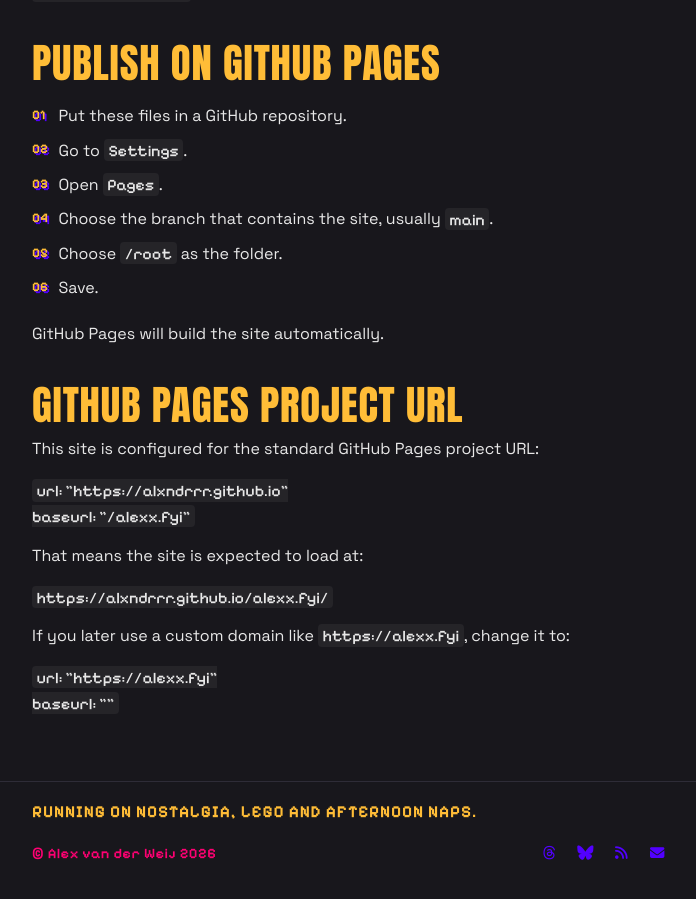
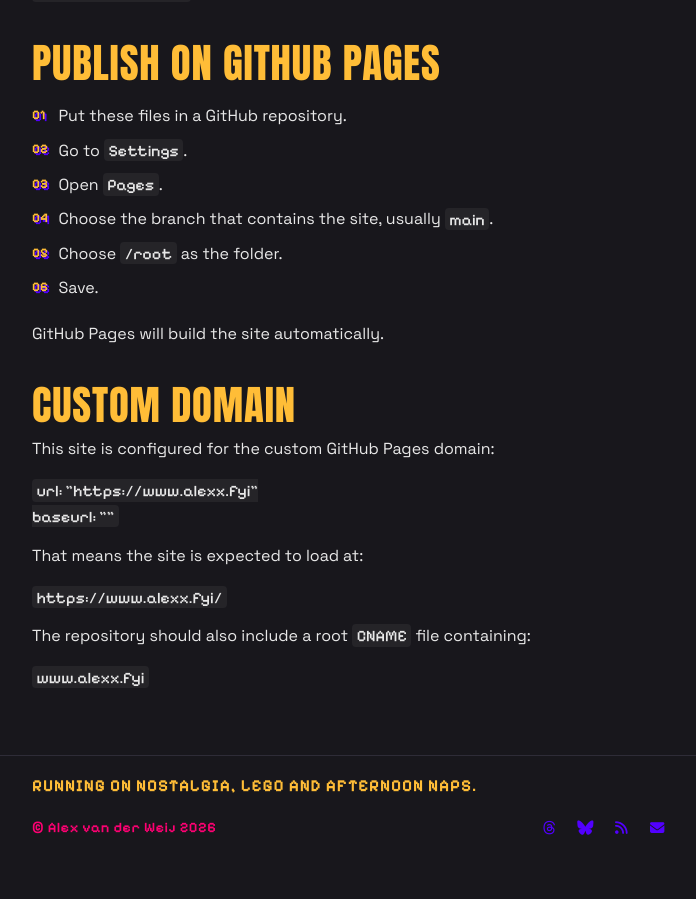
Before and after one commit to Alxndrrr/alexx.fyi, a Jekyll site: the page built from manual.md, in a window 1280 px wide and 900 px high, scrolled down 7692 px. Shown: the whole window, without its empty margins (288-984 px from the left). Built offline with Jekyll 4.4.1, drawn with Linux system fonts in a browser that asks for light colours; some web fonts are replaced; our own code applies the rules of GitHub Pages for plain Markdown files; after the commit the page ends 8566 px from its top, so only the background shows below that.

Commit message:
Domain changes

````diff
--- /dev/null
+++ b/CNAME
@@ -0,0 +1 @@
+www.alexx.fyi
--- a/_config.yml
+++ b/_config.yml
@@ -1,7 +1,7 @@
 title: alexx.fyi
 description: Personal blog and pages for alexx.fyi
-url: "https://alxndrrr.github.io"
-baseurl: "/alexx.fyi"
+url: "https://www.alexx.fyi"
+baseurl: ""
 lang: en
 
 author:
--- a/manual.md
+++ b/manual.md
@@ -325,24 +325,23 @@
 
 GitHub Pages will build the site automatically.
 
-## GitHub Pages Project URL
+## Custom Domain
 
-This site is configured for the standard GitHub Pages project URL:
+This site is configured for the custom GitHub Pages domain:
 
 ```yml
-url: "https://alxndrrr.github.io"
-baseurl: "/alexx.fyi"
+url: "https://www.alexx.fyi"
+baseurl: ""
 ```
 
 That means the site is expected to load at:
 
 ```text
-https://alxndrrr.github.io/alexx.fyi/
+https://www.alexx.fyi/
 ```
 
-If you later use a custom domain like `https://alexx.fyi`, change it to:
+The repository should also include a root `CNAME` file containing:
 
-```yml
-url: "https://alexx.fyi"
-baseurl: ""
+```text
+www.alexx.fyi
 ```
````
Also changed, not shown: agent.md (+3 -3 lines).
